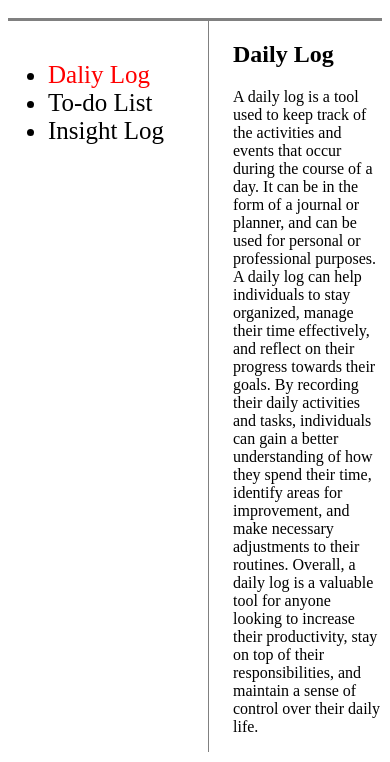
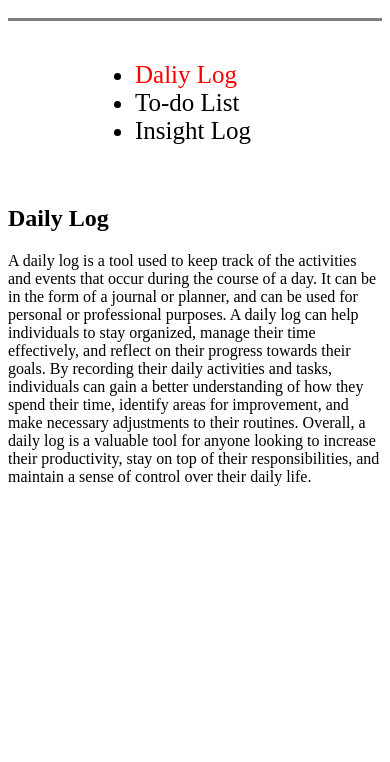
Before and after one commit to MOONCHIVE/moonlog, a plain HTML site: page daily.html in a window 390 px wide. Shown: the part 82-844 px from the top of the page. Drawn offline with Linux system fonts and the light colour scheme.

Commit message:
230321_반응형 디자인 추가
반응형 디자인 추가
@media (media-query)

```diff
--- a/daily.html
+++ b/daily.html
@@ -28,6 +28,18 @@
         #article{
             padding-left: 75px;
         }
+        @media(max-width:800px){
+            #grid{
+                display: block;
+            }
+            #article{
+                padding-left:0px;
+            }
+            .index{border-right:none;
+                   margin-left: auto;
+                   margin-right: auto;
+            }
+            }
     </style>
 </head>
 
```
Also changed, not shown: insight.html (+12 -0 lines), todo.html (+12 -0 lines).
